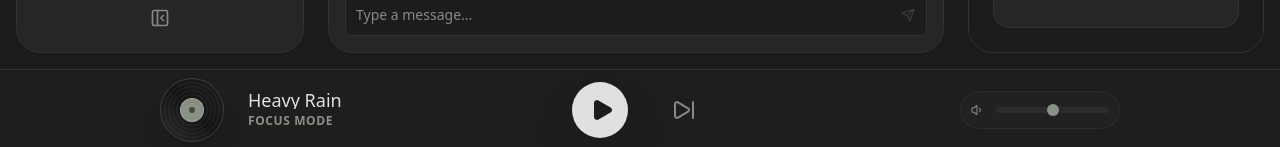
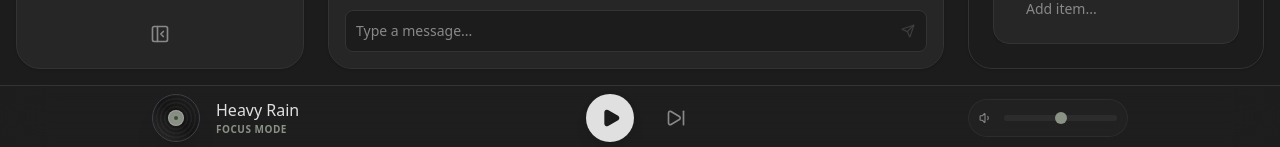
Before and after one commit to ausat27/edubot, a Next.js app: page / in a window 1280 px wide. Shown: the part 650-797 px from the top of the page. Built offline with nearby package versions, Linux system fonts and the light colour scheme; no server answers.

Commit message:
UI Polish: Compact Audio Player for sleek aesthetic

```diff
--- a/components/AudioPlayer.tsx
+++ b/components/AudioPlayer.tsx
@@ -54,7 +54,7 @@ export default function AudioPlayer() {
     };
 
     return (
-        <div className="w-full max-w-5xl mx-auto flex items-center justify-between px-4 md:px-8 py-2">
+        <div className="w-full max-w-5xl mx-auto flex items-center justify-between px-4 md:px-6 py-1.5 md:py-2">
             <audio
                 ref={audioRef}
                 src={currentTrack.src}
@@ -64,9 +64,9 @@ export default function AudioPlayer() {
             />
 
             {/* Premium Vinyl & Info */}
-            <div className="flex items-center gap-4 md:gap-6 flex-1 min-w-0">
-                {/* Vinyl Record Animation - Smaller on mobile */}
-                <div className={`relative w-12 h-12 md:w-16 md:h-16 flex-shrink-0 rounded-full bg-zinc-900 border border-zinc-700 shadow-xl flex items-center justify-center overflow-hidden transition-all duration-1000
+            <div className="flex items-center gap-3 md:gap-4 flex-1 min-w-0">
+                {/* Vinyl Record Animation - Sleeker */}
+                <div className={`relative w-10 h-10 md:w-12 md:h-12 flex-shrink-0 rounded-full bg-zinc-900 border border-zinc-700 shadow-xl flex items-center justify-center overflow-hidden transition-all duration-1000
                     ${isPlaying ? "animate-[spin_4s_linear_infinite]" : ""}`}
                     style={{ animationPlayState: isPlaying ? 'running' : 'paused' }}
                 >
@@ -75,22 +75,22 @@ export default function AudioPlayer() {
                     {/* Spectral Shine */}
                     <div className="absolute inset-0 bg-gradient-to-tr from-white/10 via-transparent to-white/5 rounded-full pointer-events-none"></div>
                     {/* Center Label */}
-                    <div className="absolute w-4 h-4 md:w-6 md:h-6 rounded-full bg-primary shadow-inner border border-white/20 z-10 flex items-center justify-center">
-                        <div className="w-1 h-1 md:w-1.5 md:h-1.5 bg-black/50 rounded-full"></div>
+                    <div className="absolute w-3 h-3 md:w-4 md:h-4 rounded-full bg-primary shadow-inner border border-white/20 z-10 flex items-center justify-center">
+                        <div className="w-0.5 h-0.5 md:w-1 md:h-1 bg-black/50 rounded-full"></div>
                     </div>
                 </div>
 
-                <div className="flex flex-col gap-0.5 md:gap-1 overflow-hidden">
-                    <h3 className="text-base md:text-lg font-medium text-foreground truncate max-w-[120px] md:max-w-[200px] leading-none">
+                <div className="flex flex-col gap-0 md:gap-0.5 overflow-hidden">
+                    <h3 className="text-sm md:text-base font-medium text-foreground truncate max-w-[120px] md:max-w-[200px] leading-tight">
                         {currentTrack.name}
                     </h3>
-                    <div className="flex items-center gap-2">
-                        <span className="text-[10px] md:text-xs text-primary font-bold tracking-wider uppercase">Focus Mode</span>
+                    <div className="flex items-center gap-1.5">
+                        <span className="text-[9px] md:text-[10px] text-primary font-bold tracking-wider uppercase">Focus Mode</span>
                         {isPlaying && (
-                            <div className="hidden md:flex items-end gap-0.5 h-3">
-                                <div className="w-0.5 bg-primary/60 animate-[bounce_0.8s_infinite] h-2"></div>
+                            <div className="hidden md:flex items-end gap-0.5 h-2.5">
+                                <div className="w-0.5 bg-primary/60 animate-[bounce_0.8s_infinite] h-1.5"></div>
                                 <div className="w-0.5 bg-primary/60 animate-[bounce_1.1s_infinite] h-full"></div>
-                                <div className="w-0.5 bg-primary/60 animate-[bounce_0.9s_infinite] h-1.5"></div>
+                                <div className="w-0.5 bg-primary/60 animate-[bounce_0.9s_infinite] h-1"></div>
                             </div>
                         )}
                     </div>
@@ -98,16 +98,16 @@ export default function AudioPlayer() {
             </div>
 
             {/* Center Controls */}
-            <div className="flex items-center gap-4 md:gap-8">
+            <div className="flex items-center gap-3 md:gap-6">
                 <button
                     onClick={togglePlay}
-                    className="w-12 h-12 md:w-14 md:h-14 rounded-full bg-foreground text-background flex items-center justify-center hover:scale-110 active:scale-95 transition-all shadow-2xl ring-2 md:ring-4 ring-background/50"
+                    className="w-10 h-10 md:w-12 md:h-12 rounded-full bg-foreground text-background flex items-center justify-center hover:scale-110 active:scale-95 transition-all shadow-lg ring-2 md:ring-4 ring-background/50"
                 >
-                    {isPlaying ? <Pause className="w-5 h-5 md:w-6 md:h-6 fill-current" /> : <Play className="w-5 h-5 md:w-6 md:h-6 fill-current ml-1" />}
+                    {isPlaying ? <Pause className="w-4 h-4 md:w-5 md:h-5 fill-current" /> : <Play className="w-4 h-4 md:w-5 md:h-5 fill-current ml-0.5" />}
                 </button>
 
-                <button onClick={nextTrack} className="group p-2 md:p-3 rounded-full hover:bg-surface-hover text-muted hover:text-foreground transition-all">
-                    <SkipForward className="w-5 h-5 md:w-6 md:h-6 group-hover:translate-x-1 transition-transform" />
+                <button onClick={nextTrack} className="group p-1.5 md:p-2 rounded-full hover:bg-surface-hover text-muted hover:text-foreground transition-all">
+                    <SkipForward className="w-4 h-4 md:w-5 md:h-5 group-hover:translate-x-1 transition-transform" />
                 </button>
             </div>
 
```
